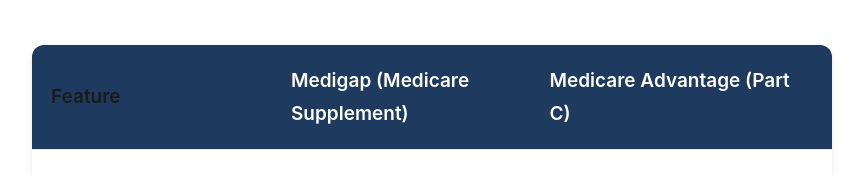
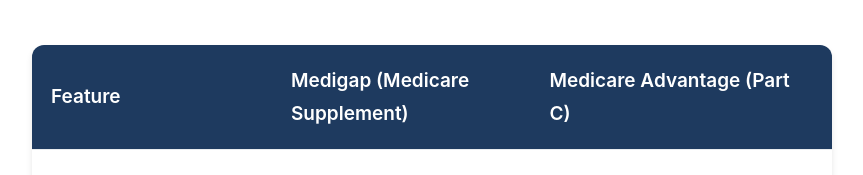
Before and after one commit to guthub-jason-gt/unbiasedmedicareadvisor, a plain HTML site: page guides/medigap-vs-medicare-advantage/index.html in a window 1280 px wide. Shown: the part 1755-1930 px from the top of the page, without its empty margins (208-1071 px from the left). Drawn offline with Linux system fonts and the light colour scheme.

Commit message:
Fix Feature column header color to white in comparison table

```diff
--- a/guides/medigap-vs-medicare-advantage/index.html
+++ b/guides/medigap-vs-medicare-advantage/index.html
@@ -125,7 +125,7 @@
         .comparison-table th { background: var(--primary); color: var(--white); font-weight: 600; }
         .comparison-table tr:last-child td { border-bottom: none; }
         .comparison-table tr:nth-child(even) { background: var(--off-white); }
-        .comparison-table .feature-col { font-weight: 600; color: var(--black); width: 30%; }
+        .comparison-table td.feature-col { font-weight: 600; color: var(--black); width: 30%; }
 
         .pros-cons { display: grid; grid-template-columns: 1fr 1fr; gap: var(--spacing-lg); margin: var(--spacing-lg) 0; }
         .pros, .cons { padding: var(--spacing-lg); border-radius: var(--radius-lg); }
```
